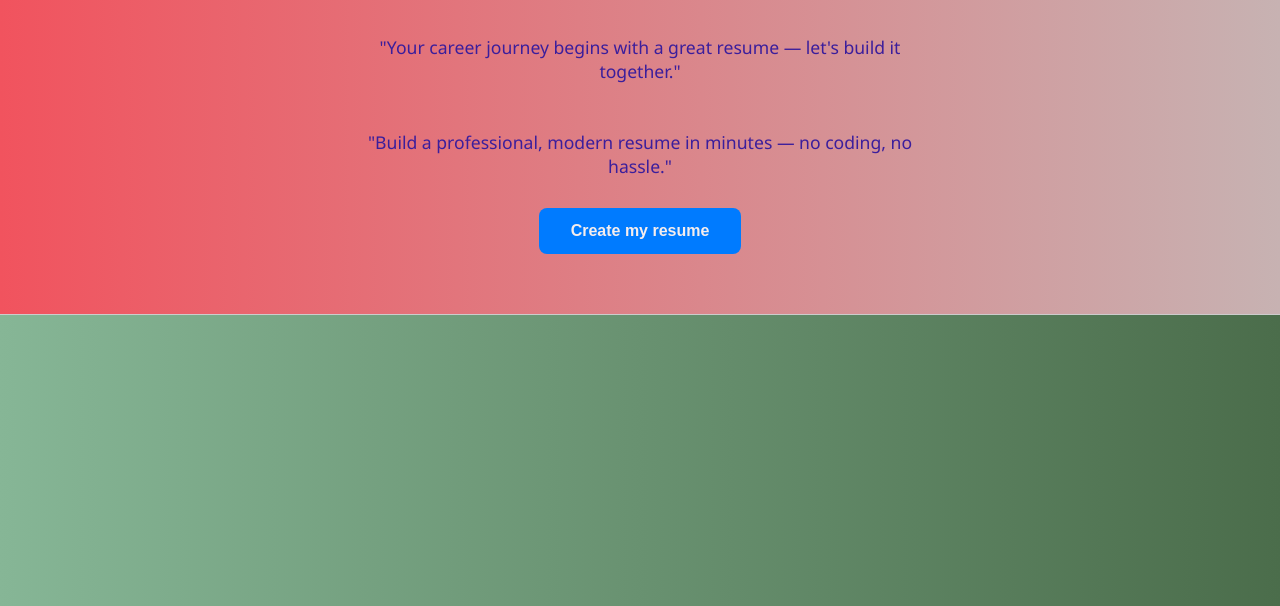
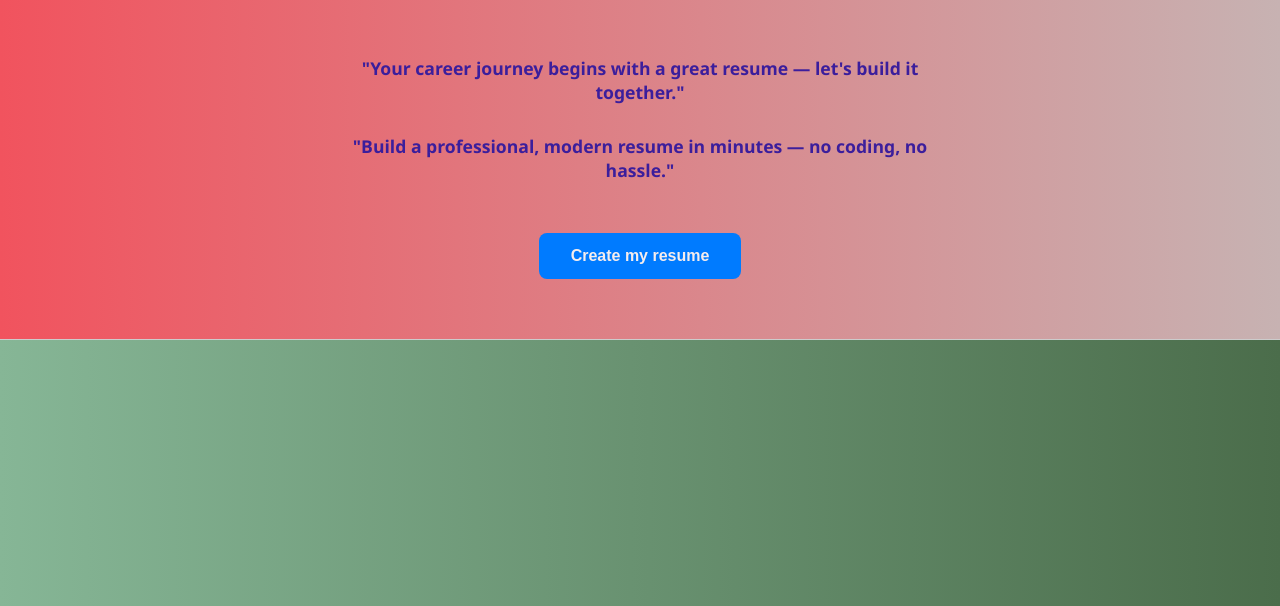
Before and after one commit to snehal-145/WD_project, a plain HTML site: page index.html in a window 1280 px wide. Shown: the part 194-800 px from the top of the page. Drawn offline with Linux system fonts and the light colour scheme.

Commit message:
Update index.html

```diff
--- a/index.html
+++ b/index.html
@@ -92,8 +92,8 @@
 <body>
   <div class="homepage">
     <h1>Resume Templates</h1>
-    <p style="color: #3b1e9c;">"Your career journey begins with a great resume — let's build it together."</p>
-    <p style="color: #3b1e9c;">"Build a professional, modern resume in minutes — no coding, no hassle."</p>
+  <h4>  <p style="color: #3b1e9c;">"Your career journey begins with a great resume — let's build it together."</p>
+    <p style="color: #3b1e9c;">"Build a professional, modern resume in minutes — no coding, no hassle."</p></h4>
 
     <button class="btn-primary" onclick="showTemplates()">Create my resume</button>
   </div>
```
